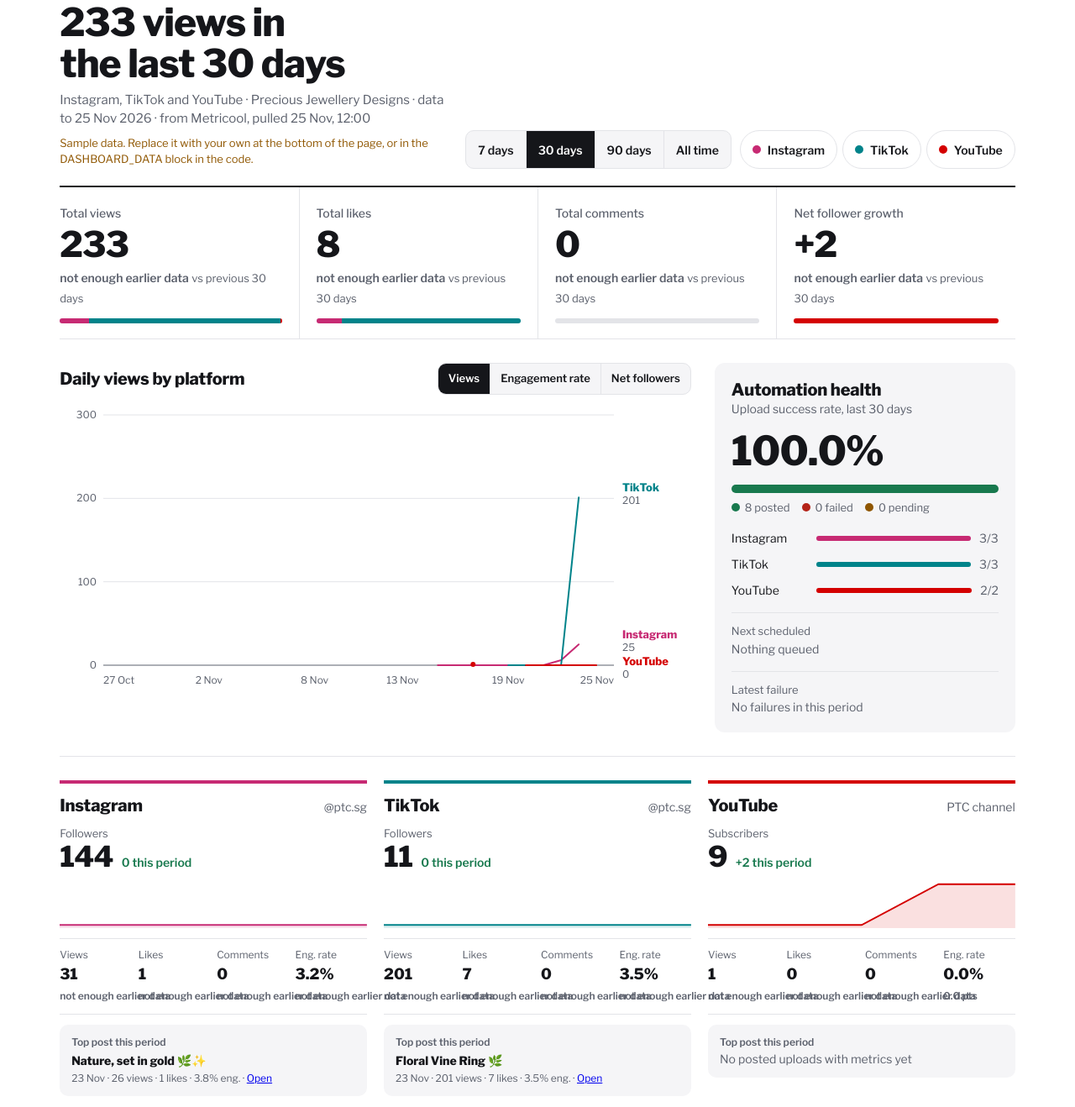
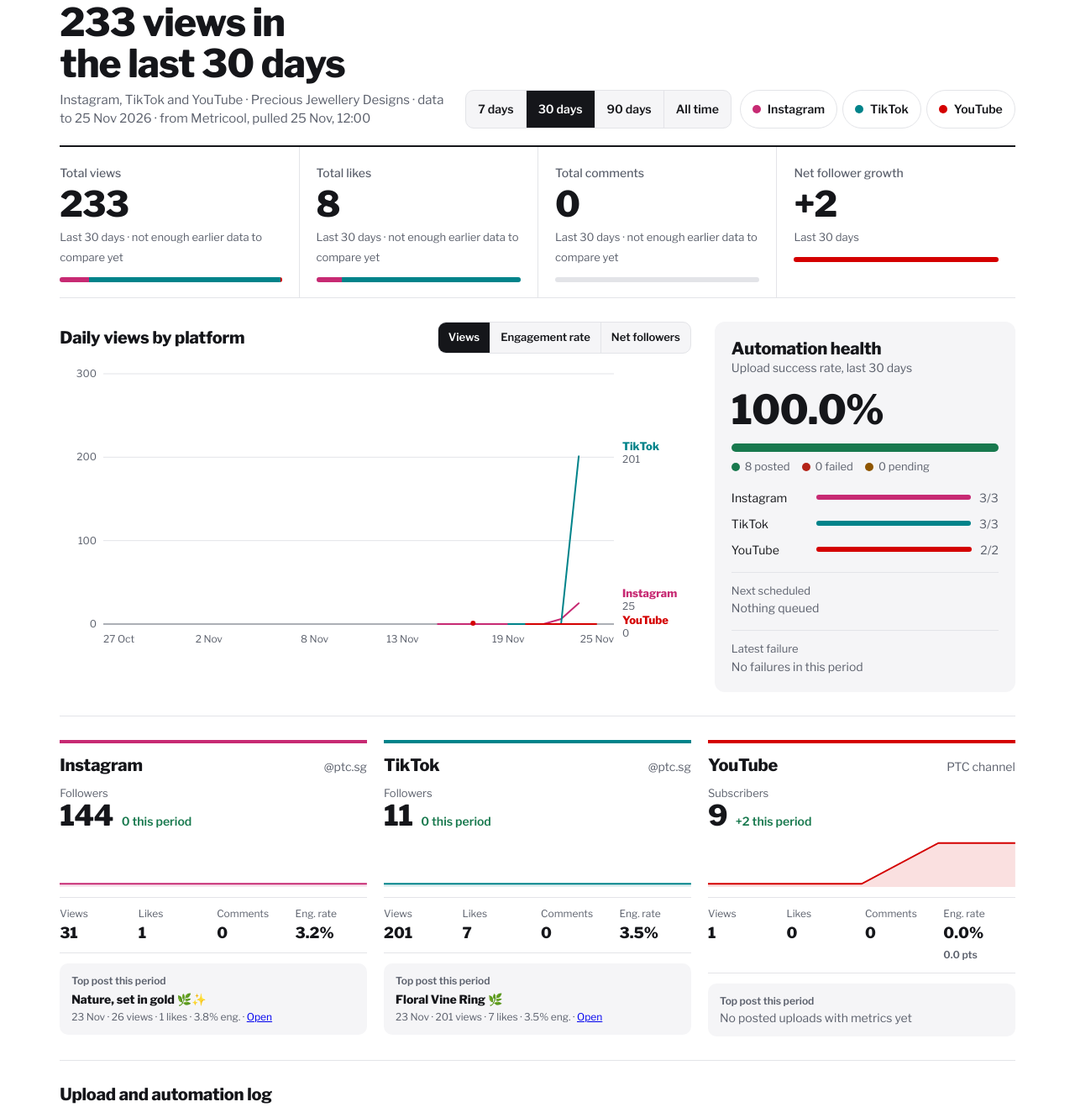
Before and after one commit to PJD-creator/ptc-dashboard, a plain HTML site: page index.html in a window 1280 px wide. Shown: the part 35-1353 px from the top of the page at 84% size. Drawn offline with nearby package versions, Linux system fonts and the light colour scheme.

Commit message:
Tidy comparison labels and hide sample note
Co-Authored-By: Claude Opus 5.5 <noreply@anthropic.com>
Claude-Session: https://claude.ai/code/session_01SsjScE4GXffZUf52h1tm3o

```diff
--- a/index.html
+++ b/index.html
@@ -60,6 +60,7 @@ window.DASHBOARD_DATA = {
 :root[data-theme=light]{color-scheme:light}
 :root[data-theme=dark]{color-scheme:dark}
 *{box-sizing:border-box;min-width:0}
+[hidden]{display:none!important}
 html,body{margin:0}
 body{background:var(--bg);color:var(--ink);font:16px/1.5 "Libre Franklin",system-ui,sans-serif;overflow-x:clip}
 .wrap{max-width:1240px;margin:0 auto;padding:clamp(20px,3vw,40px) max(4vw,16px) 48px}
@@ -324,7 +325,7 @@ function renderKpis(){
   const K=[['views','Total views'],['likes','Total likes'],['comments','Total comments'],['net','Net follower growth']];
   $('#kpis').innerHTML=K.map(([k,l])=>{
     const tot=ps.reduce((s,x)=>s+Math.max(0,per[x][k]),0)||1;
-    return `<div class="kpi" id="kpi-${k}"><div class="l">${l}</div><div class="v">${k==='net'?sgn(c[k]):fmt(c[k])}</div>${dHtml(p?pct(c[k],p[k]):null)} <span class="vs">${vs}</span>
+    return `<div class="kpi" id="kpi-${k}"><div class="l">${l}</div><div class="v">${k==='net'?sgn(c[k]):fmt(c[k])}</div>${(()=>{const d=p?pct(c[k],p[k]):null;return d==null?`<span class="vs">${S.range==='all'?'All time':'Last '+w.n+' days'+(k==='net'?'':' · not enough earlier data to compare yet')}</span>`:dHtml(d)+` <span class="vs">${vs}</span>`})()}
     <div class="split" title="Share by platform">${ps.map(x=>`<span style="width:${Math.max(0,per[x][k])/tot*100}%;background:${PL[x].c}" title="${PL[x].name}: ${fmt(per[x][k])}"></span>`).join('')}</div></div>`}).join('');
 }
 
@@ -401,7 +402,7 @@ function renderPlats(){
       <header><h2>${PL[p].name}</h2><span class="h">${esc(acct)}</span></header>
       <div><div class="k vs">${p==='youtube'?'Subscribers':'Followers'}</div><div class="fol"><span class="v">${fmt(tot)}</span><span class="d ${c.net>=0?'up':'dn'}">${sgn(c.net)} this period</span></div></div>
       ${spark}
-      <div class="stats">${st.map(s=>`<div><div class="k">${s[0]}</div><div class="v">${s[1]}</div>${S.range==='all'?'':dHtml(s[2],s[3])}</div>`).join('')}</div>
+      <div class="stats">${st.map(s=>`<div><div class="k">${s[0]}</div><div class="v">${s[1]}</div>${s[2]==null?'':dHtml(s[2],s[3])}</div>`).join('')}</div>
       <div class="topp"><div class="k">Top post this period</div>${top?`<div class="t">${esc(top.title)}</div><div class="meta">${esc(dlab(top.scheduled_at))} · ${fmt(top.metrics.views)} views · ${fmt(top.metrics.likes)} likes · ${(er(top.metrics)??0).toFixed(1)}% eng.${topLink}</div>`:'<div class="empty">No posted uploads with metrics yet</div>'}</div>
     </article>`}).join('');
   $('#platCards').innerHTML=html||'<p class="empty">Pick at least one platform above.</p>';
```
